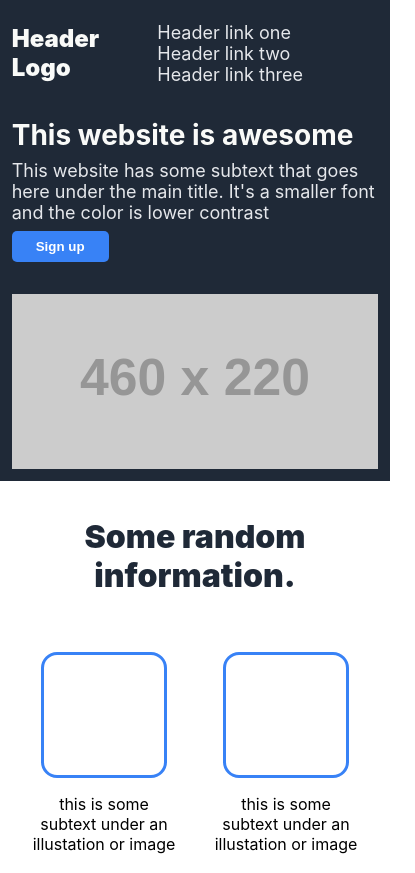
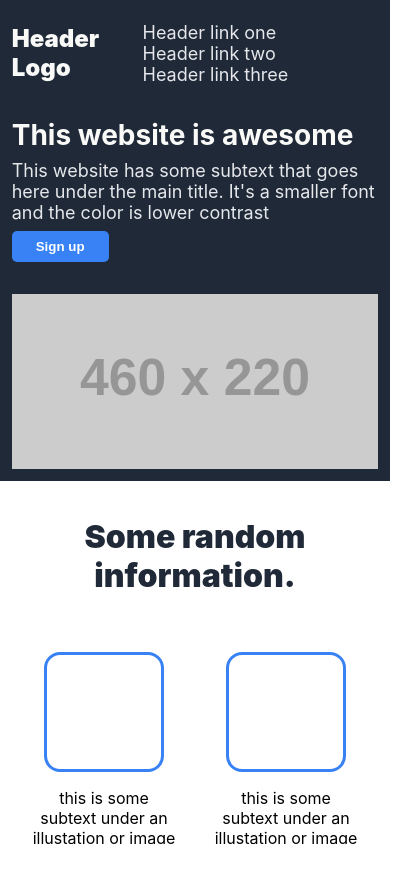
Before and after one commit to Ivana-R98/odin-landingpage, a plain HTML site: page index.html in a window 390 px wide. Shown: the top 873 px of the page, 415 px wide, since content can reach past the window. After the commit the page ends 844 px from the top, so only its background shows below. Drawn offline with Linux system fonts and the light colour scheme; placeholder pictures from the web are drawn by us.

Commit message:
edited css

```diff
--- a/style.css
+++ b/style.css
@@ -1,9 +1,14 @@
+* {
+    box-sizing: border-box;
+}
+html {
+    width: 100vw;
+}
 body {
-    box-sizing: border-box;
+    padding: 0;
+    margin: 0;
     display: flex;
     flex-direction: column;
-    padding: 0;
-    margin: 0;
     font-family: -apple-system, BlinkMacSystemFont, 'Segoe UI', Roboto, Oxygen, Ubuntu, Cantarell, 'Open Sans', 'Helvetica Neue', sans-serif;
 }
 /* Header styling */
@@ -127,7 +132,6 @@ figcaption {
 }
 #call-button {
     border: 1px solid white;
-    height: 2em;
     display: flex;
     align-items: center;
 }
@@ -141,12 +145,20 @@ footer {
 
 
 @media screen and (max-width: 788px) {
+    html, body {
+        width: 100%;
+        height: 100%;
+        overflow-x: hidden;
+    }
     header > p {
         margin-left: 3%;
     }
     header > ul {
         display: flex;
         flex-wrap: wrap;
+    }
+    a {
+        padding: 0;
     }
     #hero {
         flex-direction: column;
@@ -182,6 +194,7 @@ footer {
         font-size: 14px;
     }
     #call-button {
-        height:fit-content
+        height:fit-content;
+        padding: 6px;
     }
 }
```
